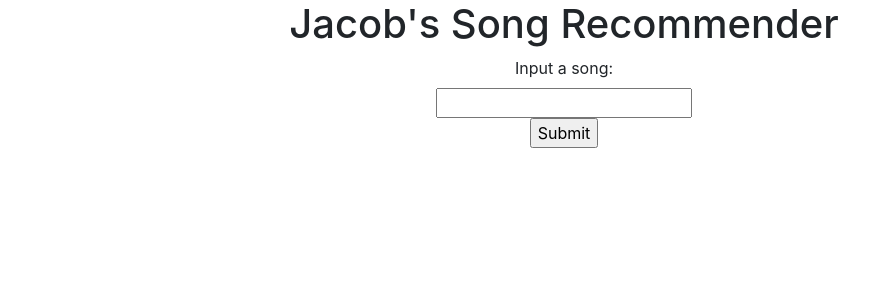
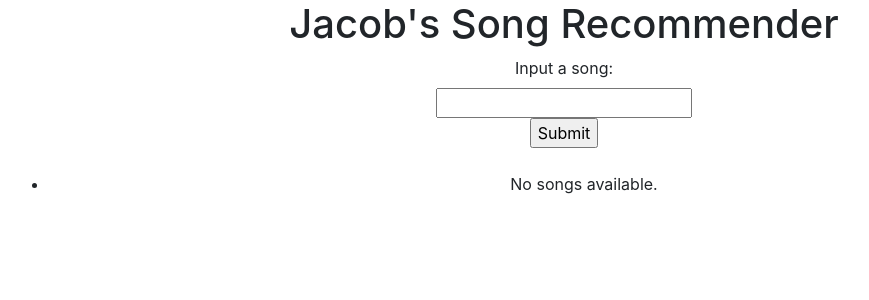
Before and after one commit to zhoujacob/SongRec, a Flask app: page / in a window 1280 px wide. Shown: the part 56-356 px from the top of the page, without its empty margins (76-945 px from the left). Run offline with Flask 3, Linux system fonts and the light colour scheme; the visitor is signed in with stand-in values (Sample User, id 1); parts of the project's set-up code (start-up, migrations or seed data) failed here and were passed over; some libraries are stand-ins or nearby versions.

Commit message:
Song's properly display

```diff
--- a/app/templates/home.html
+++ b/app/templates/home.html
@@ -17,9 +17,13 @@
     <br>
     <div align="center">
         <ul>
-            {% for recommendation in recommendations %}
-                <li>{{ recommendation.name }} by {{ recommendation.artists[0].name }}</li>
-            {% endfor %}
+            {% if songs %}
+                {% for song in songs %}
+                    <li>{{ song.name }} by {{ song.artist }}</li>
+                {% endfor %}
+            {% else %}
+                <li>No songs available.</li>
+            {% endif %}
         </ul>
     </div>
 {% endblock %}
--- a/app/views.py
+++ b/app/views.py
@@ -1,23 +1,23 @@
 from flask import Blueprint, render_template, request, flash, redirect, url_for
 from flask_login import login_required, current_user
-from .api import get_token, get_recommendations
+from .api import get_token, get_song
 
 views = Blueprint("views", __name__)
 
 # Reference current user to see if it is authenticated
-@views.route("/")
+@views.route("/", methods = ["GET", "POST"])
 @views.route("/home", methods=["GET", "POST"])
 @login_required
 def home():
+    songs = None
+
     if request.method == 'POST':
-        song = request.form['search-bar']
-        #token = get_token()
-        #recommendations = get_recommendations(token, seed_tracks=[song])
-        return render_template('home.html',user = current_user, song = song)
+        song_name = request.form['search-bar']
+        token = get_token()
+        songs = get_song(token, song_name)
+
+        return render_template('home.html',user = current_user, song = songs)
     return render_template("home.html", user = current_user)
-
-# @views.route("/search")
-# def search():
 
 
 @views.route("/<username>")
```
Also changed, not shown: app/api.py (+5 -9 lines).
